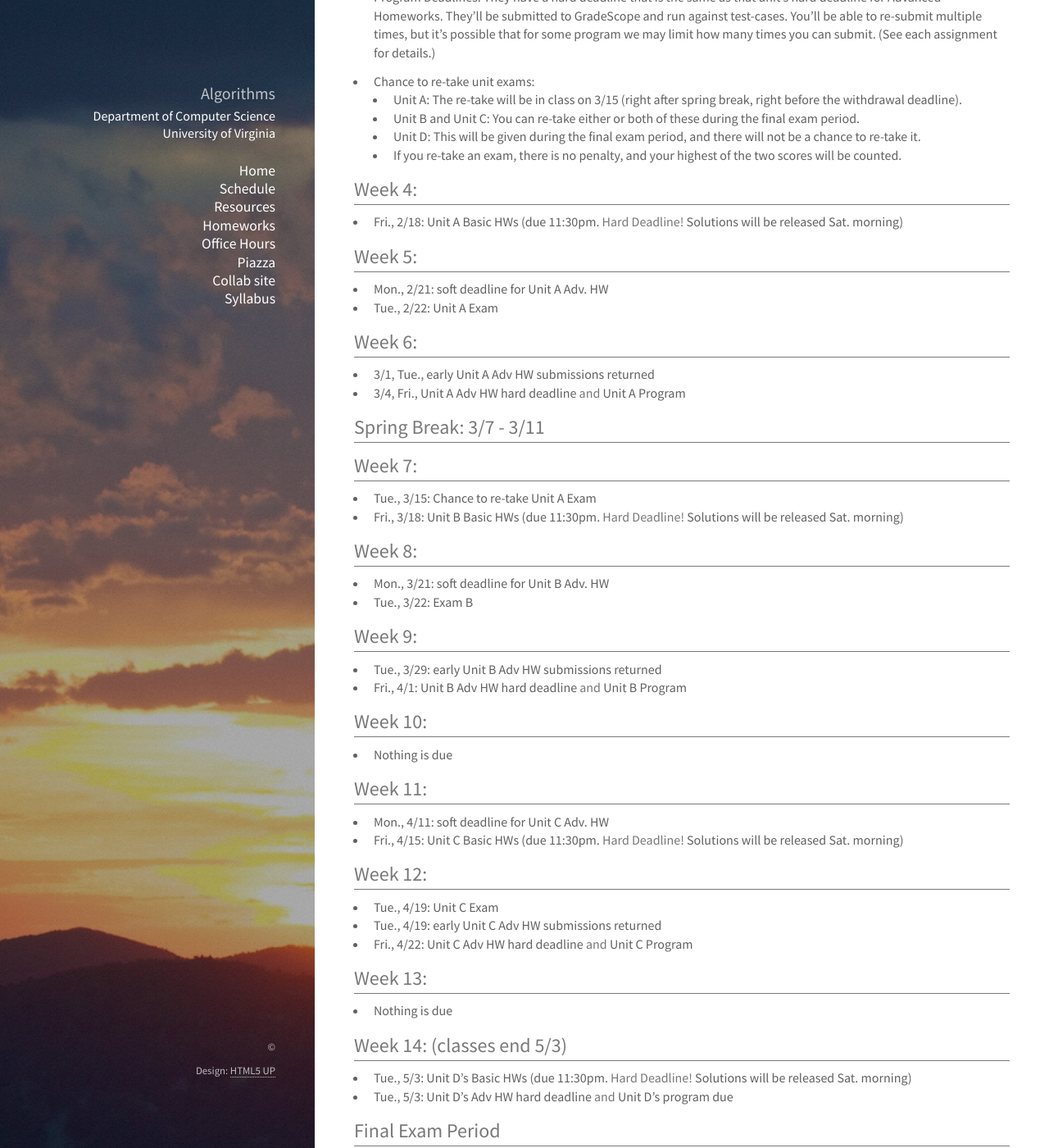
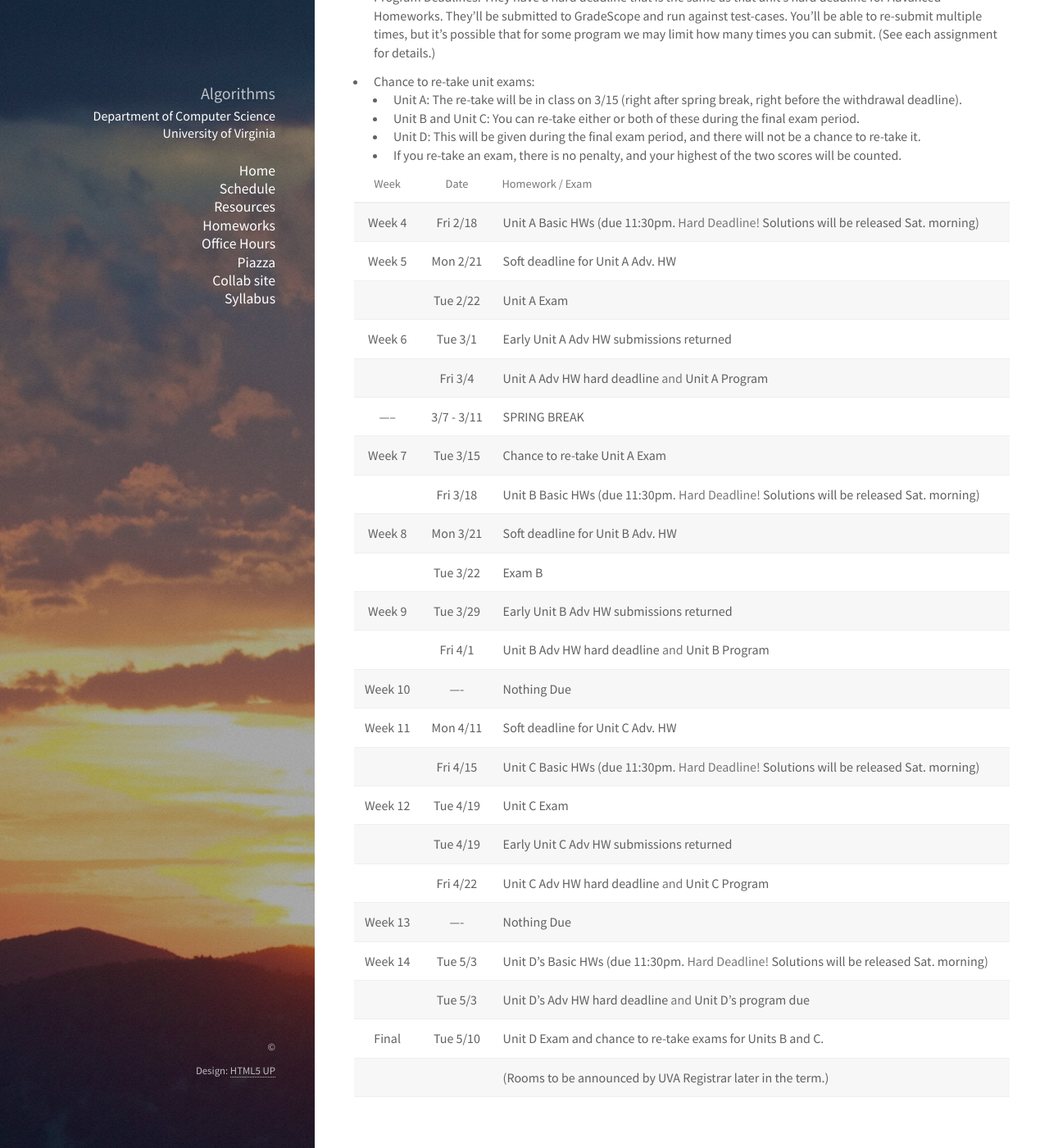
Before and after one commit to uva-cs/cs4102-s22, a Jekyll site: the page built from index.md, in a window 1280 px wide and 1400 px high, scrolled down 746 px. Shown: the whole window at 82% size. Built offline with Jekyll 4.4.1, drawn with Linux system fonts in a browser that asks for light colours; nearby versions of some CDN libraries; library files that are not in the unit come from our copies; some of the changed text lies outside the part shown.

Commit message:
Updated index

```diff
--- a/index.md
+++ b/index.md
@@ -40,49 +40,28 @@ between problems
     - Unit D: This will be given during the final exam period, and there will not be a chance to re-take it.
     - If you re-take an exam, there is no penalty, and your highest of the two scores will be counted.
 
-## Week 4:
-- Fri., 2/18:  Unit A Basic HWs (due 11:30pm. **Hard Deadline!** Solutions will be released Sat. morning)
-
-## Week 5:
-- Mon., 2/21: soft deadline for Unit A Adv. HW
-- Tue., 2/22: Unit A Exam
-
-## Week 6:
-- 3/1, Tue., early Unit A Adv HW submissions returned
-- 3/4, Fri., Unit A Adv HW hard deadline **and** Unit A Program
-
-## Spring Break: 3/7 - 3/11
-
-## Week 7:
-- Tue., 3/15: Chance to re-take Unit A Exam
-- Fri., 3/18:  Unit B Basic HWs (due 11:30pm. **Hard Deadline!** Solutions will be released Sat. morning)
-
-## Week 8:
-- Mon., 3/21: soft deadline for  Unit B Adv. HW
-- Tue., 3/22: Exam B
-
-## Week 9:
-- Tue., 3/29: early Unit B Adv HW submissions returned
-- Fri., 4/1: Unit B Adv HW hard deadline **and** Unit B Program
-
-## Week 10:
-- Nothing is due
-
-## Week 11:
-- Mon., 4/11: soft deadline for Unit C Adv. HW
-- Fri., 4/15: Unit C Basic HWs (due 11:30pm. **Hard Deadline!** Solutions will be released Sat. morning)
-
-## Week 12:
-- Tue., 4/19: Unit C Exam
-- Tue., 4/19: early Unit C Adv HW submissions returned
-- Fri., 4/22: Unit C Adv HW hard deadline **and** Unit C Program
-
-## Week 13:
-- Nothing is due
-
-## Week 14: (classes end 5/3)
-- Tue., 5/3: Unit D's Basic HWs (due 11:30pm. **Hard Deadline!** Solutions will be released Sat. morning)
-- Tue., 5/3: Unit D's Adv HW hard deadline **and** Unit D's program due
-
-## Final Exam Period
-- Tue., 5/10:  7:00 - 10:00 pm.  Unit D Exam and chance to re-take exams for Units B and C.  (Rooms to be announced by UVA Registrar later in the term.)
+ | Week    | Date       | Homework / Exam                                                                              |
+ | :--:    | :--:       | :------------                                                                                |
+ | Week 4  | Fri 2/18   | Unit A Basic HWs (due 11:30pm. **Hard Deadline!** Solutions will be released Sat. morning)   |
+ | Week 5  | Mon 2/21   | Soft deadline for Unit A Adv. HW                                                             |
+ |         | Tue 2/22   | Unit A Exam                                                                                  |
+ | Week 6  | Tue 3/1    | Early Unit A Adv HW submissions returned                                                     |
+ |         | Fri 3/4    | Unit A Adv HW hard deadline **and** Unit A Program                                           |
+ | -----   | 3/7 - 3/11 | SPRING BREAK                                                                                 |
+ | Week 7  | Tue 3/15   | Chance to re-take Unit A Exam                                                                |
+ |         | Fri 3/18   | Unit B Basic HWs (due 11:30pm. **Hard Deadline!** Solutions will be released Sat. morning)   |
+ | Week 8  | Mon 3/21   | Soft deadline for  Unit B Adv. HW                                                            |
+ |         | Tue 3/22   | Exam B                                                                                       |
+ | Week 9  | Tue 3/29   | Early Unit B Adv HW submissions returned                                                     |
+ |         | Fri 4/1    | Unit B Adv HW hard deadline **and** Unit B Program                                           |
+ | Week 10 | ----       | Nothing Due                                                                                  |
+ | Week 11 | Mon 4/11   | Soft deadline for Unit C Adv. HW                                                             |
+ |         | Fri 4/15   | Unit C Basic HWs (due 11:30pm. **Hard Deadline!** Solutions will be released Sat. morning)   |
+ | Week 12 | Tue 4/19   | Unit C Exam                                                                                  |
+ |         | Tue 4/19   | Early Unit C Adv HW submissions returned                                                     |
+ |         | Fri 4/22   | Unit C Adv HW hard deadline **and** Unit C Program                                           |
+ | Week 13 | ----       | Nothing Due                                                                                  |
+ | Week 14 | Tue 5/3    | Unit D's Basic HWs (due 11:30pm. **Hard Deadline!** Solutions will be released Sat. morning) |
+ |         | Tue 5/3    | Unit D's Adv HW hard deadline **and** Unit D's program due                                   |
+ | Final   | Tue 5/10   | Unit D Exam and chance to re-take exams for Units B and C.                                   |
+ |         |            | (Rooms to be announced by UVA Registrar later in the term.)                                  |
```
